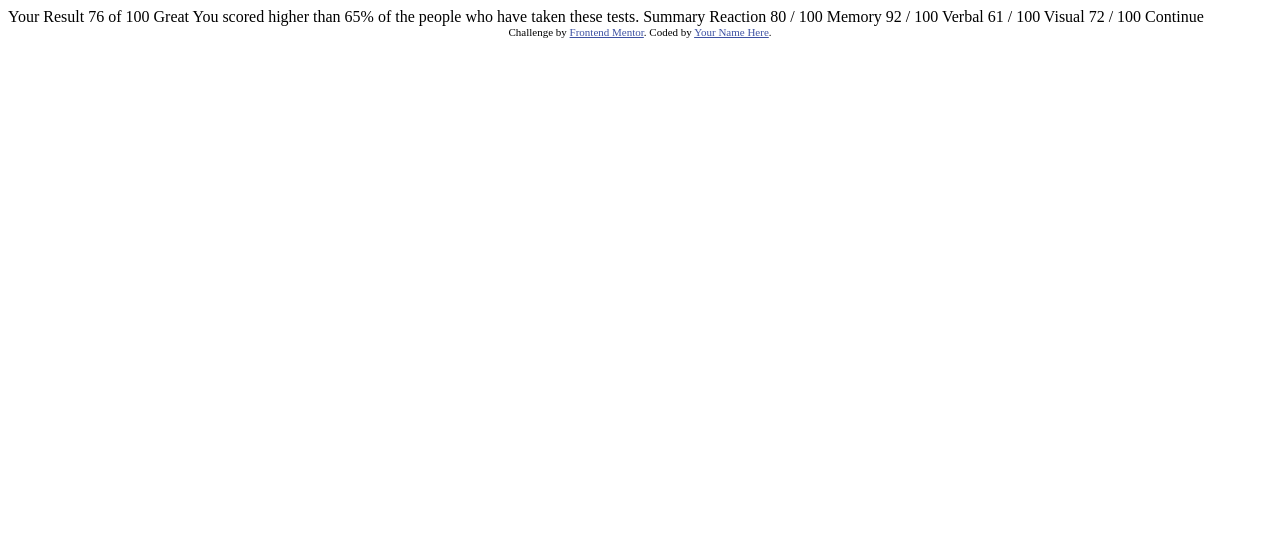
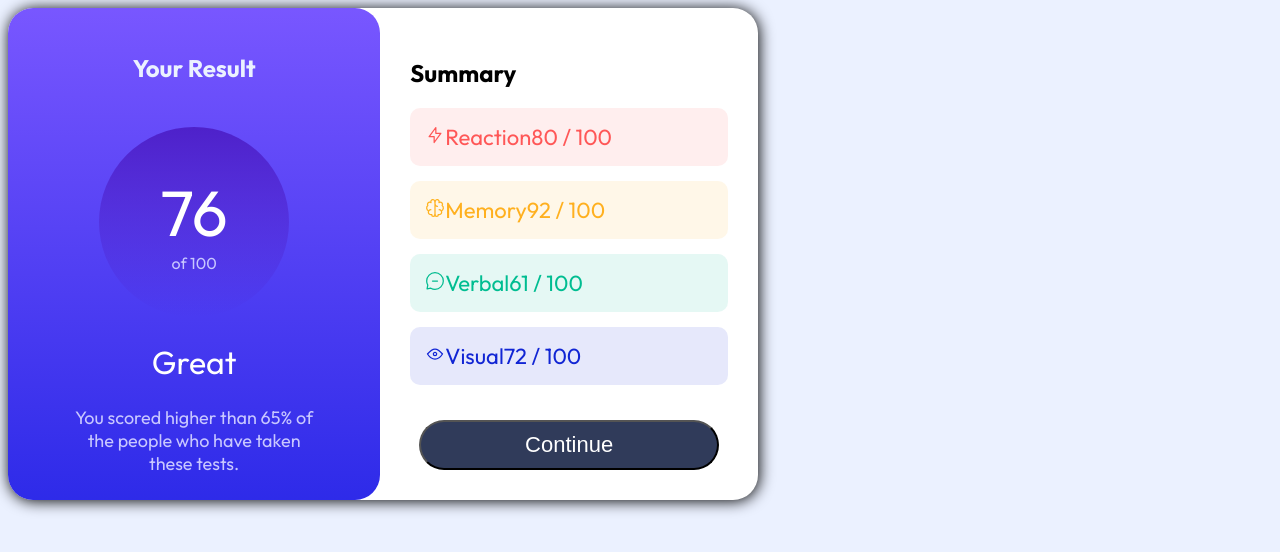
Before and after one commit to pacoguevara/results-summary-component-main, a plain HTML site: page index.html in a window 1280 px wide. Drawn offline with Linux system fonts and the light colour scheme.

Commit message:
Add some styles, pending give format to summary items

```diff
--- a/index.html
+++ b/index.html
@@ -3,45 +3,58 @@
 <head>
   <meta charset="UTF-8">
   <meta name="viewport" content="width=device-width, initial-scale=1.0"> <!-- displays site properly based on user's device -->
-
   <link rel="icon" type="image/png" sizes="32x32" href="./assets/images/favicon-32x32.png">
-
+  <link rel="preconnect" href="https://fonts.googleapis.com">
+  <link rel="preconnect" href="https://fonts.gstatic.com" crossorigin>
+  <link href="https://fonts.googleapis.com/css2?family=Hanken+Grotesk:wght@500;700;800&family=Outfit:wght@400;700&display=swap" rel="stylesheet">
+  <link rel="stylesheet" href="style.css">
   <title>Frontend Mentor | Results summary component</title>
-
-  <!-- Feel free to remove these styles or customise in your own stylesheet 👍 -->
-  <style>
-    .attribution { font-size: 11px; text-align: center; }
-    .attribution a { color: hsl(228, 45%, 44%); }
-  </style>
 </head>
 <body>
-
-  Your Result
-  76
-  of 100
-
-  Great
-  You scored higher than 65% of the people who have taken these tests.
-
-  Summary
-
-  Reaction
-  80 / 100
-
-  Memory
-  92 / 100
-
-  Verbal
-  61 / 100
-
-  Visual
-  72 / 100
-
-  Continue
-
-  <div class="attribution">
-    Challenge by <a href="https://www.frontendmentor.io?ref=challenge" target="_blank">Frontend Mentor</a>.
-    Coded by <a href="#">Your Name Here</a>.
+  <div class="main-container">
+    <div class="result-container">
+      <h2 class="result-title">Your Result</h2>
+      <div class="score-container">
+        <div class="score">76</div>
+        <div class="score-total">of 100</div>
+      </div>
+      <div class="score-status">Great</div>
+      <div class="score-description">You scored higher than 65% of the people who have taken these tests.</div>
+    </div>
+    <div class="summary-container">
+      <h2 class="summary-title">Summary</h2>
+      <div class="summary-item item-reaction">
+        <div class="summary-icon">
+          <img src="assets/images/icon-reaction.svg" alt="Reaction">
+        </div>
+        <div class="summary-description">Reaction</div>
+        <div class="summary-percentage">80 / 100</div>
+      </div>
+      <div class="summary-item item-memory">
+        <div class="summary-icon">
+          <img src="assets/images/icon-memory.svg" alt="Memory">
+        </div>
+        <div class="summary-description">Memory</div>
+        <div class="summary-percentage">92 / 100</div>
+      </div>
+      <div class="summary-item item-verbal">
+        <div class="summary-icon">
+          <img src="assets/images/icon-verbal.svg" alt="Verbal">
+        </div>
+        <div class="summary-description">Verbal</div>
+        <div class="summary-percentage">61 / 100</div>
+      </div>
+      <div class="summary-item item-visual">
+        <div class="summary-icon">
+          <img src="assets/images/icon-visual.svg" alt="Visual">
+        </div>
+        <div class="summary-description">Visual</div>
+        <div class="summary-percentage">72 / 100</div>
+      </div>
+      <div class="btn-container">
+        <button class="btn">Continue</button>
+      </div>
+    </div>
   </div>
 </body>
 </html>
--- /dev/null
+++ b/style.css
@@ -0,0 +1,138 @@
+:root {
+  --light-red: hsl(0, 100%, 67%);
+  --orangey-yellow: hsl(39, 100%, 56%);
+  --green-teal: hsl(166, 100%, 37%);
+  --cobalt-blue: hsl(234, 85%, 45%);
+  --light-red-bg: hsla(0, 100%, 67%, 0.1);
+  --orangey-yellow-bg: hsla(39, 100%, 56%, 0.1);
+  --green-teal-bg: hsla(166, 100%, 37%, 0.1);
+  --cobalt-blue-bg: hsla(234, 85%, 45%, 0.1);
+  --white: hsl(0, 0%, 100%);
+  --pale-blue: hsl(221, 100%, 96%);
+  --light-lavender: hsl(241, 100%, 89%);
+  --dark-gray-blue: hsl(224, 30%, 27%);
+  --light-slate-blue: hsl(252, 100%, 67%);
+  --light-royal-blue: hsl(241, 81%, 54%);
+  --violet-blue: hsla(256, 72%, 46%, 1);
+  --persian-blue: hsla(241, 72%, 46%, 0);
+}
+
+body {
+  background-color: var(--pale-blue);
+}
+
+.main-container {
+  display: block;
+  background-color: var(--white);
+  border-radius: 25px;
+  font-family: 'Hanken Grotesk', sans-serif;
+  font-family: 'Outfit', sans-serif;
+  width: 375px;
+  box-shadow: 1px 1px 15px black;
+}
+
+.result-container {
+  background: linear-gradient(var(--light-slate-blue), var(--light-royal-blue));
+  border-radius: 25px;
+  color: var(--white);
+  width: 375px;
+  display: flex;
+  flex-flow: column;
+  justify-content: space-evenly;
+  align-items: center;
+  height: 490px;
+}
+
+.result-title {
+  color: var(--pale-blue);
+}
+
+.score-container {
+  background: linear-gradient(var(--violet-blue), var(--persian-blue));
+  width: 190px;
+  height: 190px;
+  border-radius: 50%;
+  display: flex;
+  flex-flow: column;
+  justify-content: center;
+  align-items: center;
+}
+
+.score {
+  font-size: 64px;
+}
+
+.score-total {
+  color: var(--light-lavender);
+}
+
+.score-description {
+  color: var(--light-lavender);
+  width: 250px;
+  font-size: 18px;
+  text-align: center;
+}
+
+.score-status {
+  font-size: 32px;
+}
+
+.summary-container {
+  width: 320px;
+  padding: 30px;
+}
+
+.summary-item {
+  display: flex;
+  font-size: 22px;
+  padding: 15px;
+  border-radius: 10px;
+  align-items: center;
+  margin-bottom: 15px;
+}
+
+.item-reaction {
+  background-color: var(--light-red-bg);
+  color: var(--light-red);
+}
+
+.item-memory {
+  background-color: var(--orangey-yellow-bg);
+  color: var(--orangey-yellow);
+}
+
+.item-verbal {
+  background-color: var(--green-teal-bg);
+  color: var(--green-teal);
+}
+
+.item-visual {
+  background-color: var(--cobalt-blue-bg);
+  color: var(--cobalt-blue);
+}
+
+.btn-container {
+  display: flex;
+  justify-content: center;
+  margin-top: 35px;
+}
+
+.btn {
+  color: var(--white);
+  background-color: var(--dark-gray-blue);
+  border-radius: 25px;
+  font-size: 22px;
+  width: 300px;
+  padding: 10px;
+}
+
+@media screen and (min-width: 750px) {
+  .main-container {
+    display: flex;
+    width: 750px;
+  }
+
+  .result-container {
+    height: auto;
+  }
+}
```
